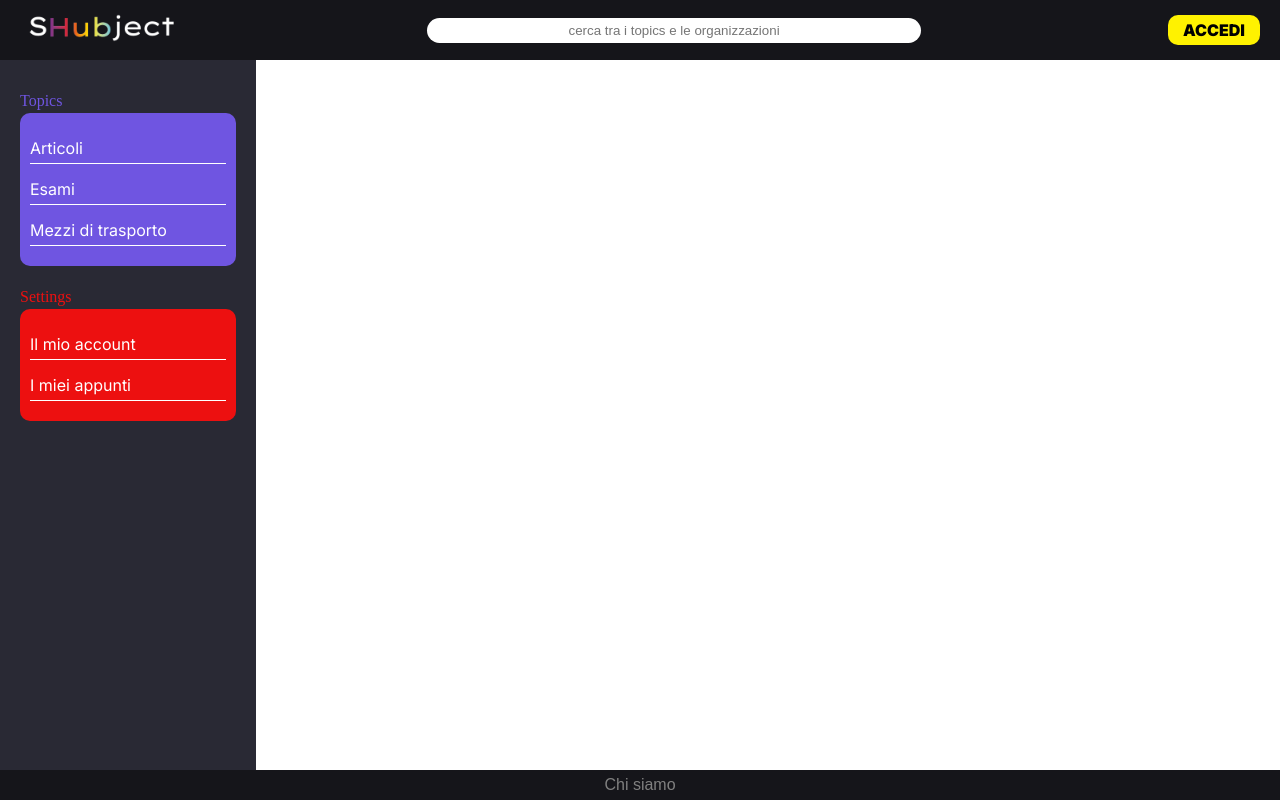
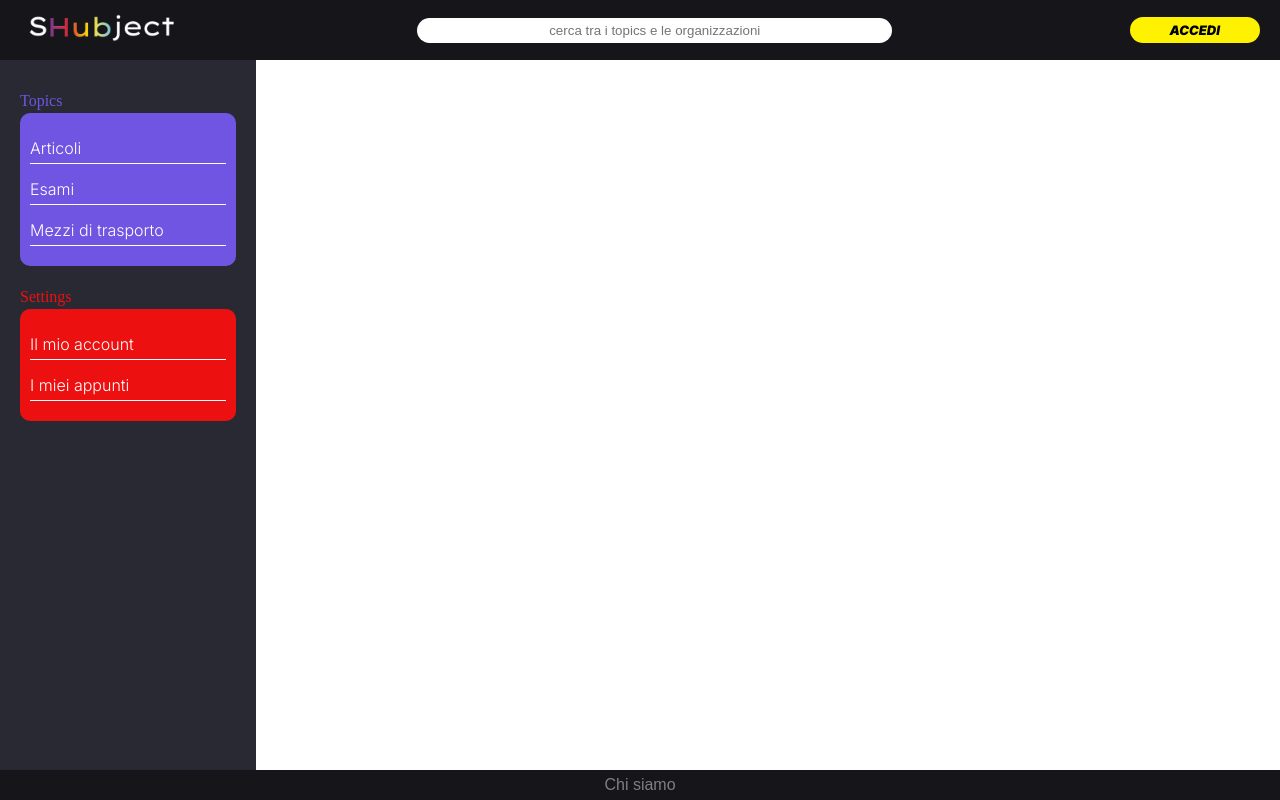
Before and after one commit to simonevisconti123/TSW-24-25-GR14, a PHP site: page / in a window 1280 px wide. Run offline with PHP 8.4, Linux system fonts and the light colour scheme; some web fonts are replaced.

Commit message:
backup commit prima della pull

```diff
--- a/css/home_style.css
+++ b/css/home_style.css
@@ -51,11 +51,13 @@ body {
 
     .upBar .loginButton {
         font-family: "Inter";
+        font-style: italic;
         font-weight: 900;
+        font-size: small;
         color: black;
         background-color: #FFF200;
-        padding: 5px 15px;
-        border-radius: 10px;
+        padding: 5px 40px;
+        border-radius: 20px;
         text-decoration: none;
     }
 
@@ -78,11 +80,11 @@ body {
             justify-content: flex-start;
             align-items: flex-start;
             font-family: "Inter";
-            font-weight: 20px;
+            font-weight: 300;
         }
 
             /*topicsBlock*/
-            .leftBlock .topicsBlock{
+            .topicsBlock{
                 margin-top: 30px;
                 padding-left: 20px;
                 padding-right: 20px;
@@ -95,7 +97,7 @@ body {
                 font-family: "Lexend Mega";
             }
 
-            .leftBlock .topicsBox {
+            .topicsBox {
                 margin-top: 3px;
                 background-color: #6F55E1;
                 color: white;
@@ -104,18 +106,18 @@ body {
                 border-radius: 10px;
             }
 
-            .leftBlock .topicsBox ul {
+            .topicsBox ul {
                 list-style: none;
             }
 
-            .leftBlock .topicsBox ul li {
+            .topicsBox ul li {
                 margin: 10px 0;
                 padding: 5px 0;
                 border-bottom: 1px solid white;
             }
 
             /*settingsBlock*/
-            .leftBlock .settingsBlock{
+            .settingsBlock{
                 margin-top: 20px;
                 padding-left: 20px;
                 padding-right: 20px;
@@ -127,7 +129,7 @@ body {
                 font-family: "Lexend Mega";
             }
 
-            .leftBlock .settingsBox {
+            .settingsBox {
                 margin-top: 3px;
                 background-color: #ED1010;
                 color: white;
@@ -136,17 +138,17 @@ body {
                 border-radius: 10px;
             }
 
-            .leftBlock .settingsBox ul {
+            .settingsBox ul {
                 list-style: none;
             }
 
-            .leftBlock .settingsBox ul li {
+            .settingsBox ul li {
                 margin: 10px 0;
                 padding: 5px 0;
                 border-bottom: 1px solid white;
             }
 
-            .leftBlock .settingsBox ul li a{
+            .settingsBox ul li a{
                 text-decoration: none;
                 color: white;
             }
@@ -154,7 +156,7 @@ body {
         /*centerBlock*/
         .centerBlock {
                 flex: 1;
-                background-color: white;
+                background-color: rgb(255, 255, 255);
         }
 
 /*footer*/
```
Also changed, not shown: img/backgrounds/backgroundTopics.jpg (added).
